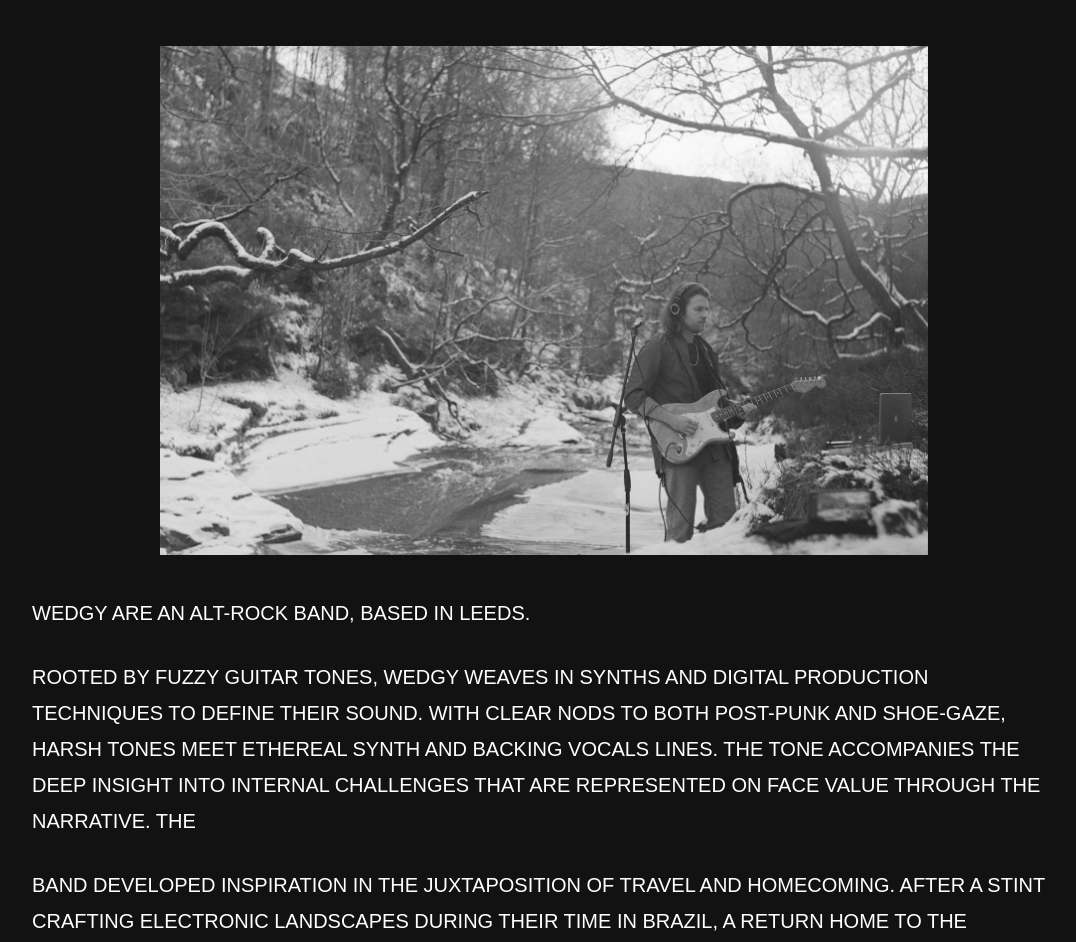
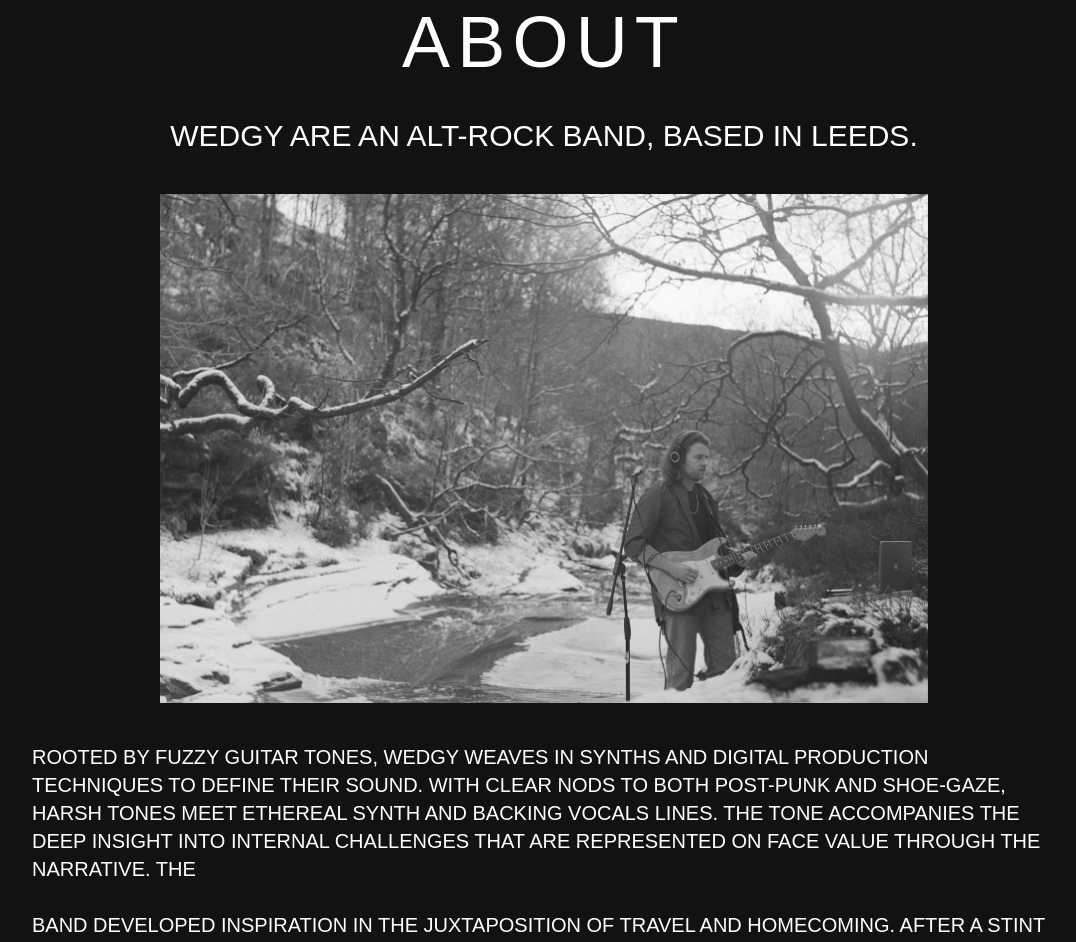
Before and after one commit to TandemCreativeDev/wedgy-fe, a React (Vite) app: page /about in a window 1280 px wide. Shown: the part 70-1012 px from the top of the page, without its empty margins (96-1172 px from the left). Built offline with nearby package versions, Linux system fonts and the light colour scheme; a web font is replaced by a local one.

Commit message:
style: add conditional styling to header in about and music pages

```diff
--- a/src/pages/About.tsx
+++ b/src/pages/About.tsx
@@ -3,13 +3,18 @@ import aboutImg from "../assets/images/about-img.jpg";
 export default function About() {
   return (
     <main>
+      <h1 className=" font-lexend text-white text-5xl md:text-7xl text-center tracking-widest">
+        about
+      </h1>
+      <h3 className="text-center text-xl md:text-3xl mt-10">
+        Wedgy are an Alt-Rock band, based in Leeds.
+      </h3>
       <img
         className="w-11/12 m-auto mt-10 md:max-w-3xl"
         src={aboutImg}
         alt=""
       />
-      <div className="flex flex-col gap-7 mt-10 max-w-sm sm:max-w-md md:max-w-3xl lg:max-w-5xl  m-auto mb-10 md:text-xl md:leading-9">
-        <p>Wedgy are an Alt-Rock band, based in Leeds.</p>
+      <div className="flex flex-col gap-7 mt-10 max-w-sm sm:max-w-md md:max-w-3xl lg:max-w-5xl  m-auto mb-10 md:text-xl md:leading-">
         <p>
           Rooted by fuzzy guitar tones, Wedgy weaves in synths and digital
           production techniques to define their sound. With clear nods to both
--- a/src/pages/Music.tsx
+++ b/src/pages/Music.tsx
@@ -4,7 +4,7 @@ import bandCampData from "../assets/data/bandcamp.json";
 export default function Music() {
   return (
     <>
-      <h1 className=" font-lexend text-white text-7xl text-center tracking-widest">
+      <h1 className=" font-lexend text-white text-5xl md:text-7xl text-center tracking-widest">
         MUSIC
       </h1>
       <h2 className="m-auto w-1/2 font-lexend text-white text-4xl text-center tracking-widest mt-10 mb-10">
```
